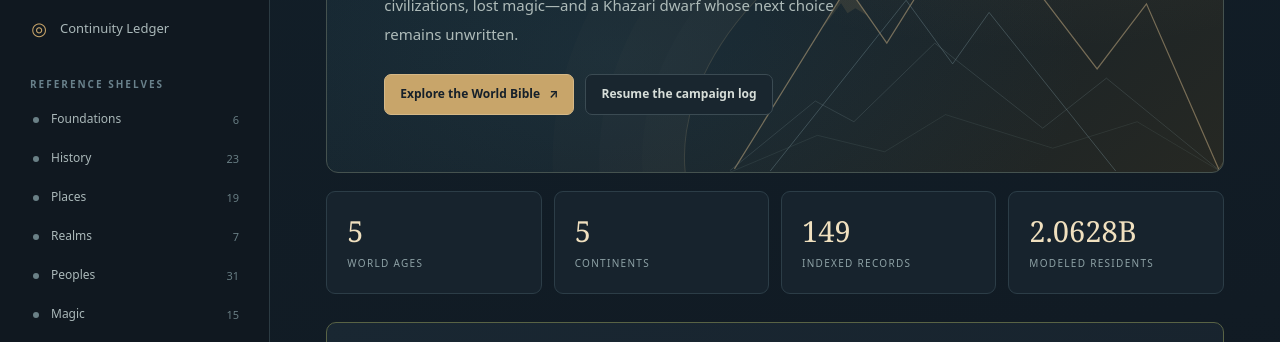
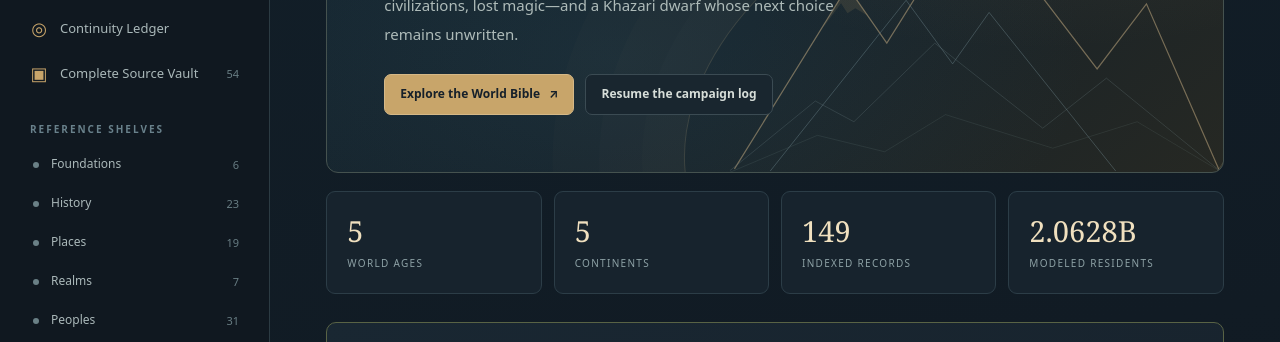
Before and after one commit to Skin2369420/eryndor-world-bible, a plain HTML site: page index.html in a window 1280 px wide. Shown: the part 410-752 px from the top of the page. Drawn offline with Linux system fonts and the light colour scheme.

Commit message:
Connect complete 54-document source vault to Eryndor navigation

```diff
--- a/index.html
+++ b/index.html
@@ -27,6 +27,7 @@
         <a data-route="sources" href="#sources"><span class="nav-icon">▥</span> Full Source Archive</a>
         <a data-route="campaign" href="#campaign"><span class="nav-icon">⚔</span> Gloin's Campaign</a>
         <a data-route="continuity" href="#continuity"><span class="nav-icon">◎</span> Continuity Ledger</a>
+        <a href="./vault.html"><span class="nav-icon">▣</span> Complete Source Vault <span class="nav-count">54</span></a>
       </nav>
       <div class="nav-eyebrow nav-eyebrow-gap">REFERENCE SHELVES</div>
       <nav class="nav-shelves" id="shelfNav"></nav>
```
